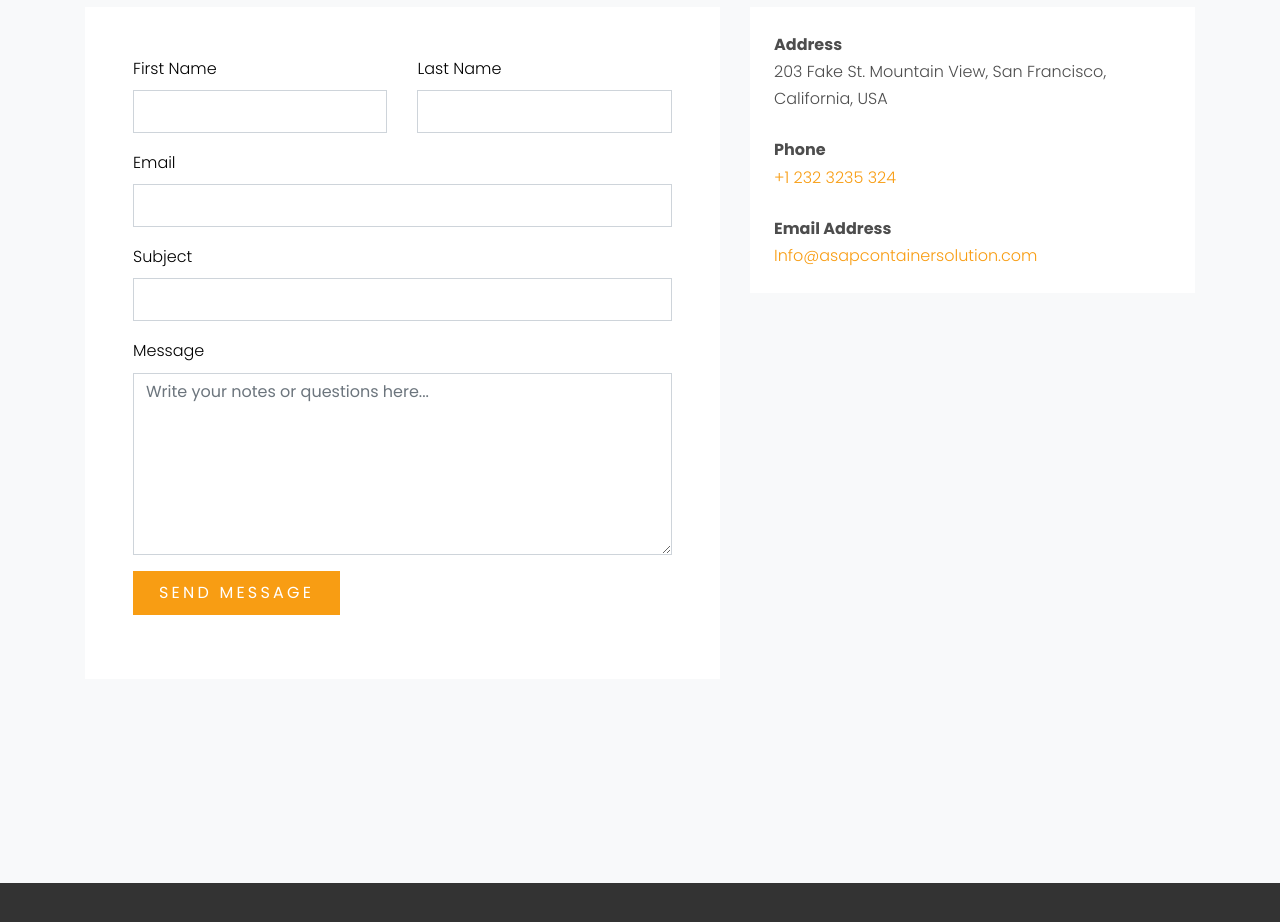
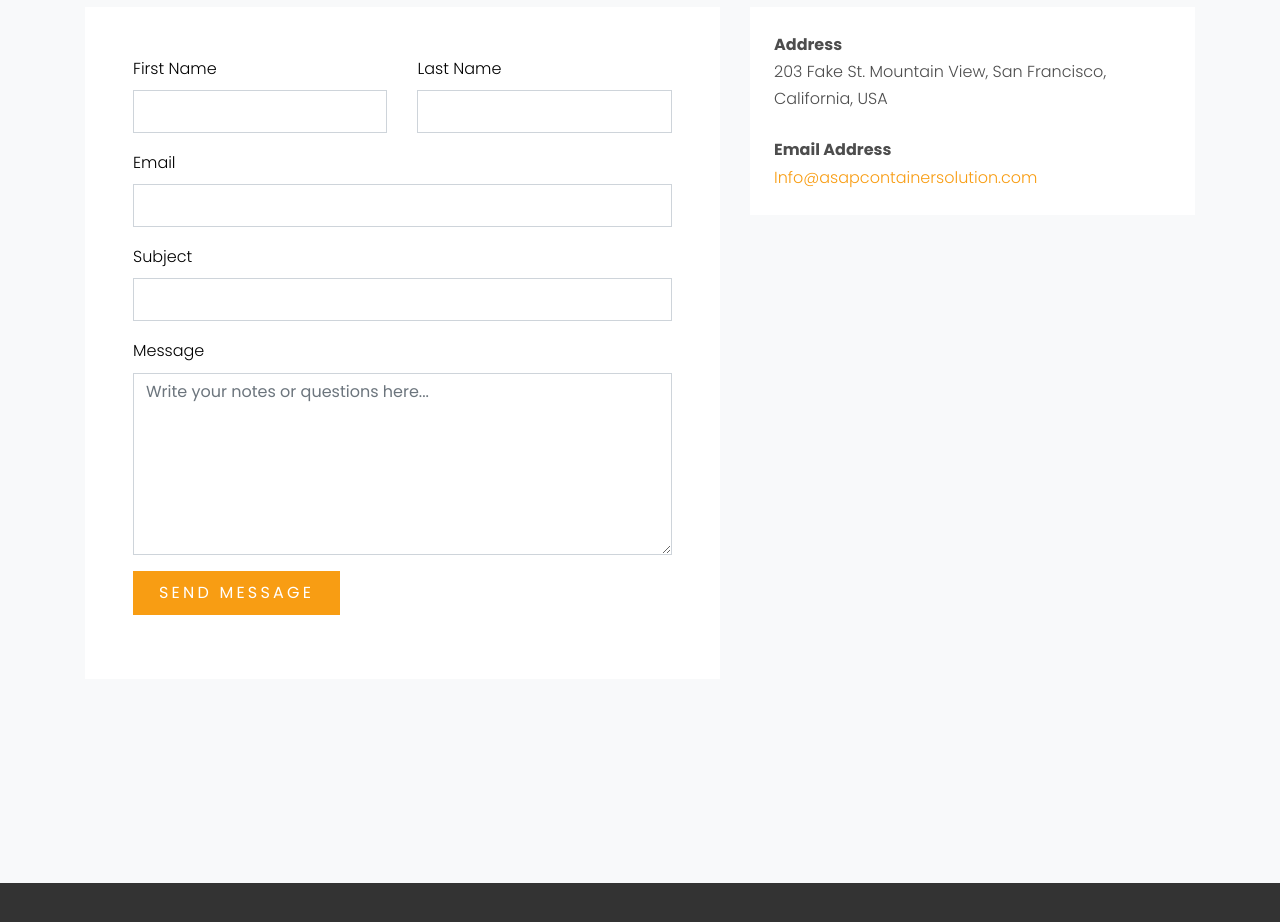
Before and after one commit to gurjantsingh7979/testinggswebsite, a plain HTML site: page contact.html in a window 1280 px wide. Shown: the part 800-1722 px from the top of the page. Drawn offline with Linux system fonts and the light colour scheme; files whose address does not match are found by name; a web font is replaced by a local one.

Commit message:
updated comments

```diff
--- a/contact.html
+++ b/contact.html
@@ -168,8 +168,8 @@
           <p class="mb-0 font-weight-bold">Address</p>
           <p class="mb-4">203 Fake St. Mountain View, San Francisco, California, USA</p>
 
-          <p class="mb-0 font-weight-bold">Phone</p>
-          <p class="mb-4"><a href="#">+1 232 3235 324</a></p>
+          <!-- <p class="mb-0 font-weight-bold">Phone</p>
+          <p class="mb-4"><a href="#">+1 232 3235 324</a></p> -->
 
           <p class="mb-0 font-weight-bold">Email Address</p>
           <p class="mb-0"><a href="mailto:Info@asapcontainersolution.com">Info@asapcontainersolution.com</a></p>
```
Also changed, not shown: images/hero_bg_1.jpg.
